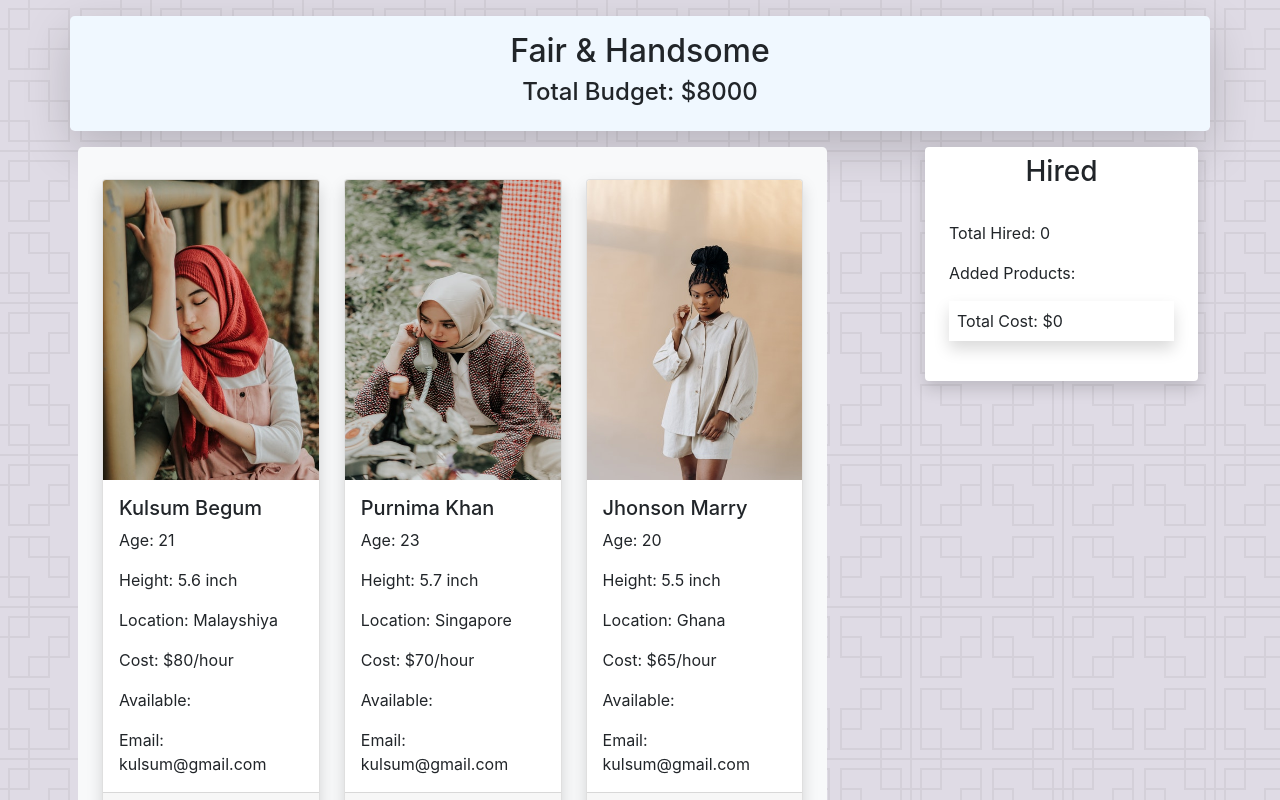
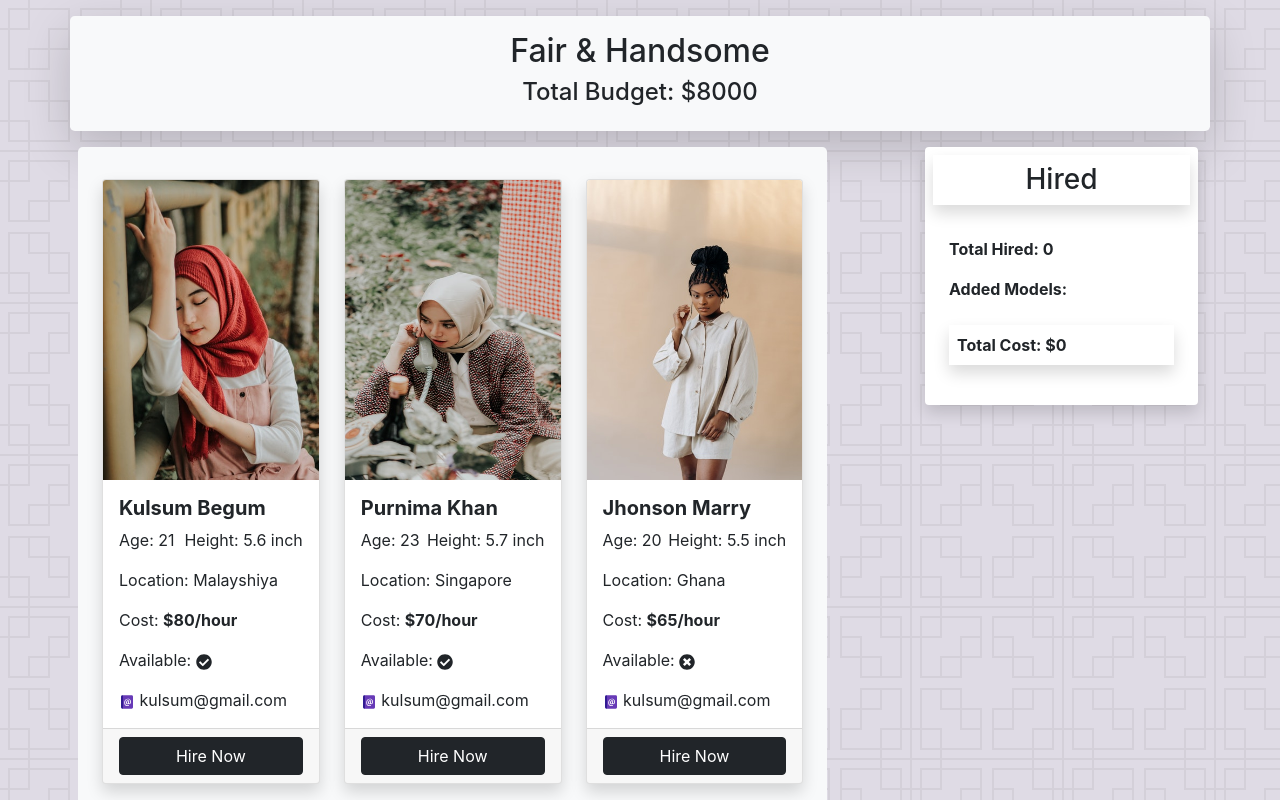
Before and after one commit to Mostakimul/react-model-cart, a React (Create React App) app: page / in a window 1280 px wide. Shown: the top 800 px of the page. Built offline with nearby package versions, Linux system fonts and the light colour scheme.

Commit message:
styel and icons added

```diff
--- a/src/App.js
+++ b/src/App.js
@@ -5,10 +5,8 @@
 function App() {
   return (
     <div className="container">
-      <header>
-        <Header></Header>
-        <Products></Products>
-      </header>
+      <Header></Header>
+      <Products></Products>
     </div>
   );
 }
--- a/src/Components/Cart/Cart.js
+++ b/src/Components/Cart/Cart.js
@@ -1,5 +1,5 @@
 import React from 'react';
-import Name from '../Name/Name';
+import Name from '../CartName/CartName';
 
 const Cart = (props) => {
   // console.log(props.cartModels);
@@ -19,17 +19,17 @@
   return (
     <div className="card border-0 p-2 shadow">
       <div className="card-title">
-        <h3 className="text-center">Hired</h3>
+        <h3 className="text-center shadow p-2">Hired</h3>
       </div>
       <div className="card-body">
-        <p>Total Hired: {allModels.length}</p>
-        <p>Added Products:</p>
+        <p className="fw-bold">Total Hired: {allModels.length}</p>
+        <p className="fw-bold">Added Models:</p>
         <div>
           {allModels.map((model) => (
             <Name key={model.id} model={model}></Name>
           ))}
         </div>
-        <p className="mt-2 shadow p-2">Total Cost: ${totalCost}</p>
+        <p className="mt-4 shadow p-2 fw-bold">Total Cost: ${totalCost}</p>
       </div>
     </div>
   );
--- a/src/Components/Name/Name.js
+++ b/src/Components/CartName/CartName.js
@@ -3,9 +3,9 @@
 const Name = (props) => {
   const { name, image } = props.model;
   return (
-    <div className="d-flex justify-content-between align-items-center shadow mt-2 p-2">
+    <div className="d-flex justify-content-between align-items-center shadow mt-3 p-2">
       <img src={image} alt="name" width="50px" />
-      <p>{name}</p>
+      <p className="fw-bold">{name}</p>
     </div>
   );
 };
--- a/src/Components/Header/Header.js
+++ b/src/Components/Header/Header.js
@@ -3,7 +3,7 @@
 
 const Header = () => {
   return (
-    <div className="row cs-header rounded-3 shadow-lg py-3 my-3">
+    <div className="row bg-light rounded-3 shadow-lg py-3 my-3">
       <div className="col-12">
         <h2 className="text-center">Fair & Handsome</h2>
         <h4 className="text-center">Total Budget: $8000</h4>
--- a/src/Components/Product/Product.js
+++ b/src/Components/Product/Product.js
@@ -1,4 +1,6 @@
 import React from 'react';
+import { FaCheckCircle, FaTimesCircle } from 'react-icons/fa';
+import { FcAddressBook } from 'react-icons/fc';
 
 const Product = (props) => {
   // console.log(props.handleAddToCart);
@@ -10,13 +12,20 @@
       <div className="card h-100 shadow">
         <img src={image} className="card-img-top" height="300px" alt={name} />
         <div className="card-body">
-          <h5 className="card-title">{name}</h5>
-          <p className="card-text">Age: {age}</p>
-          <p className="card-text">Height: {height}</p>
+          <h5 className="card-title fw-bold">{name}</h5>
+          <p className="card-text d-flex justify-content-between">
+            <span>Age: {age}</span> <span>Height: {height}</span>
+          </p>
           <p className="card-text">Location: {location}</p>
-          <p className="card-text">Cost: ${cost}/hour</p>
-          <p className="card-text">Available: {isAvailable}</p>
-          <p className="card-text">Email: {email}</p>
+          <p className="card-text">
+            Cost: <span className="fw-bold">${cost}/hour</span>
+          </p>
+          <p className="card-text">
+            Available: {isAvailable ? <FaCheckCircle /> : <FaTimesCircle />}
+          </p>
+          <p className="card-text">
+            <FcAddressBook /> {email}
+          </p>
         </div>
         <div className="card-footer d-grid mx-auto col-12">
           <button
--- a/src/Components/Products/Products.js
+++ b/src/Components/Products/Products.js
@@ -24,9 +24,9 @@
   };
 
   return (
-    <div className="row g-2">
+    <div className="row g-2 mb-5">
       {/* Products section */}
-      <div className="col-8 bg-light rounded-3">
+      <div className="col-8 bg-light rounded-3 pb-3">
         <div className="row row-cols-1 row-cols-md-3 g-4 m-2">
           {models.map((model) => (
             <Product
```
